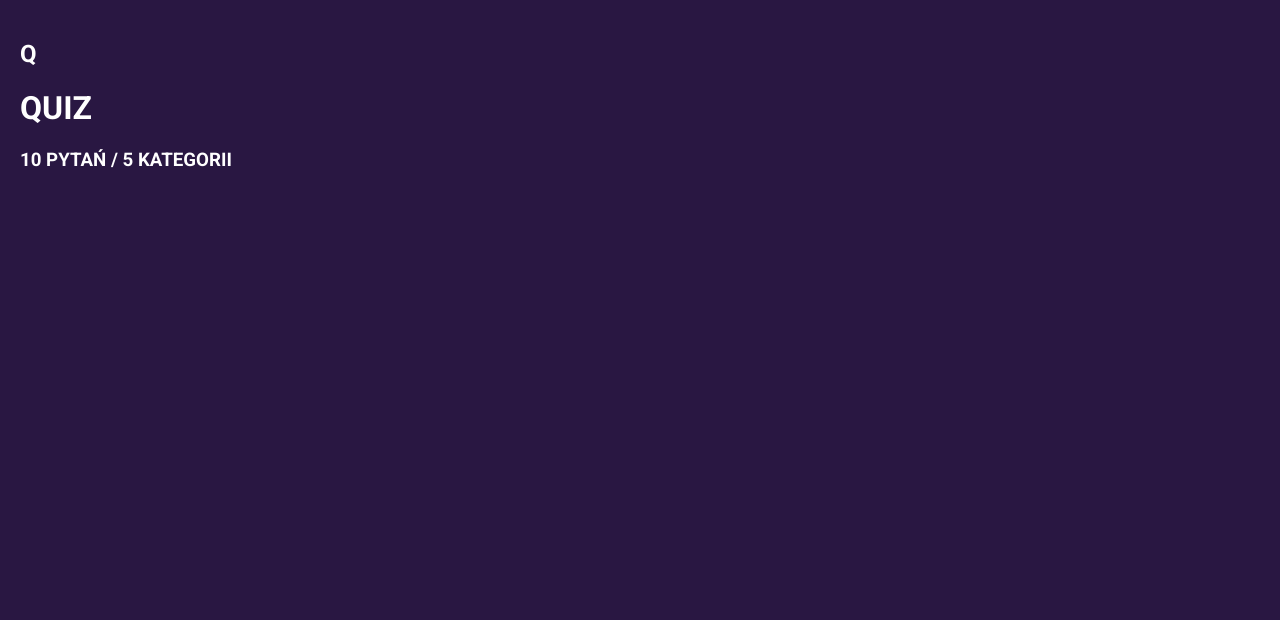
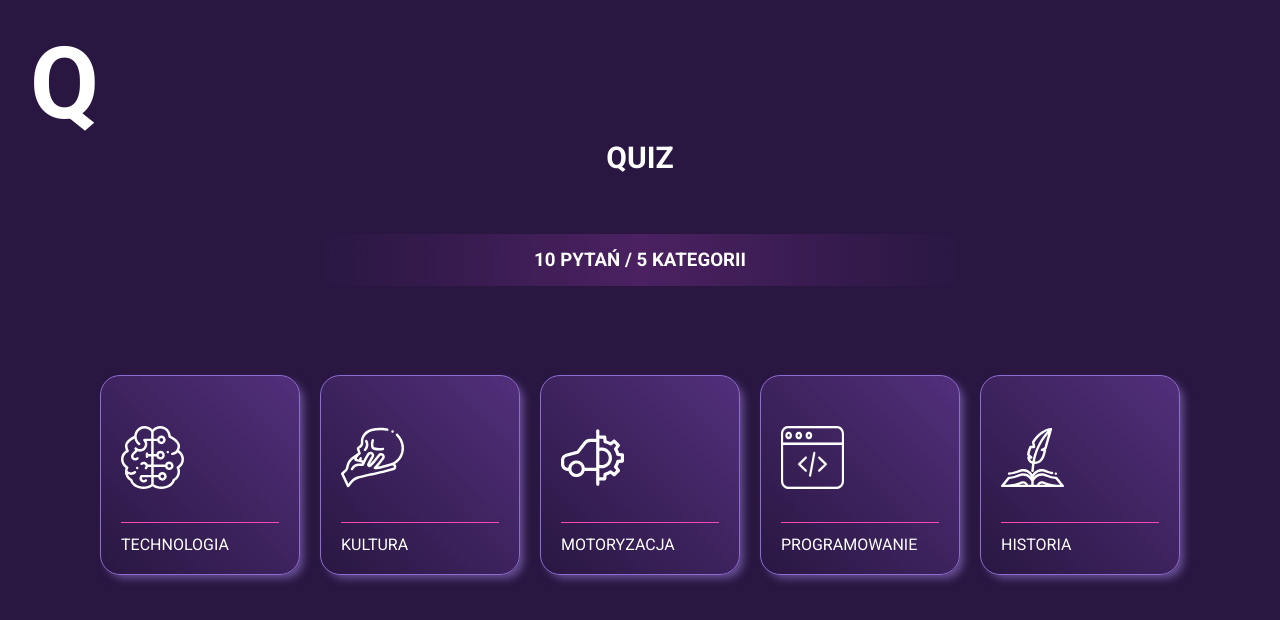
Before and after one commit to KaweckiBartek/Gatsby-quiz-app, a Gatsby site in the folder quiz-app/: page / in a window 1280 px wide. Built offline with nearby package versions, Linux system fonts and the light colour scheme; Gatsby itself is replaced by a stand-in of ours.

Commit message:
categoriesTile ready

```diff
--- a/quiz-app/gatsby-config.js
+++ b/quiz-app/gatsby-config.js
@@ -11,6 +11,7 @@ module.exports = {
     'gatsby-plugin-sharp',
     'gatsby-transformer-sharp',
     `gatsby-plugin-react-helmet`,
+    `gatsby-transformer-inline-svg`,
     {
       resolve: `gatsby-source-filesystem`,
       options: {
@@ -18,17 +19,6 @@ module.exports = {
         name: `images`,
       },
     },
-    // {
-    //   resolve: `gatsby-plugin-manifest`,
-    //   options: {
-    //     name: `GatsbyJS`,
-    //     short_name: `GatsbyJS`,
-    //     start_url: `/`,
-    //     background_color: `#f7f0eb`,
-    //     theme_color: `#a2466c`,
-    //     display: `standalone`,
-    //   },
-    // },
     {
       resolve: `gatsby-plugin-typescript`,
       options: {
@@ -43,5 +33,13 @@ module.exports = {
         precachePages: [`/about-us/`, `/projects/*`],
       },
     },
+    {
+      resolve: "gatsby-plugin-react-svg",
+      options: {
+        rule: {
+          include: /\.inline\.svg$/
+        }
+      }
+    },
   ],
 }
--- a/quiz-app/package.json
+++ b/quiz-app/package.json
@@ -19,9 +19,11 @@
     "gatsby-plugin-manifest": "^2.10.0",
     "gatsby-plugin-offline": "^3.8.0",
     "gatsby-plugin-react-helmet": "^3.9.0",
+    "gatsby-plugin-react-svg": "^3.0.0",
     "gatsby-plugin-sass": "^3.0.0",
     "gatsby-plugin-sharp": "^2.13.0",
     "gatsby-source-filesystem": "^2.10.0",
+    "gatsby-transformer-inline-svg": "0.0.7",
     "gatsby-transformer-sharp": "^2.11.0",
     "react": "^16.12.0",
     "react-dom": "^16.12.0",
--- /dev/null
+++ b/quiz-app/src/components/categories/CategoryTile.tsx
@@ -0,0 +1,20 @@
+import React from 'react'
+
+const CategoryTile = ({icon , title, size }) => {
+
+  return (
+    <div className="category__tile"
+      style={{ width: size, height: size }}
+    >
+      <img className="category__tile__icon"
+        src={icon}
+        alt="icon" />
+      <div>
+        <div className="category__tile__border"></div>
+        <h4 className="category__tile__title">{title}</h4>
+      </div>
+    </div>
+  )
+}
+
+export default CategoryTile
--- a/quiz-app/src/components/categories/index.tsx
+++ b/quiz-app/src/components/categories/index.tsx
@@ -1,11 +1,43 @@
 import React from 'react'
 import Header from '../heading/Header'
+import CategoryTile from './CategoryTile'
+import technology from '../../images/icons/technologia_ikona_.svg'
+import culture from '../../images/icons/kultura_ikona.svg'
+import automotive from '../../images/icons/motoryzacja_ikona.svg'
+import programing from '../../images/icons/programowanie_ikona.svg'
+import history from '../../images/icons/historia_ikona.svg'
+
 
 const Categories = () => {
+  const categories = [
+    {
+      title: "TECHNOLOGIA",
+      icon: technology,
+    },
+    {
+      title: "KULTURA",
+      icon: culture,
+    },
+    {
+      title: "MOTORYZACJA",
+      icon: automotive,
+    },
+    {
+      title: "PROGRAMOWANIE",
+      icon: programing,
+    },
+    {
+      title: "HISTORIA",
+      icon: history,
+    },
+  ]
+
   return (
     <div className="categories">
       <Header text="10 PYTAŃ / 5 KATEGORII" />
-
+      <div className="categories__box">
+        {categories.map((tile) => <CategoryTile title={tile.title} icon={ tile.icon} size="200px"/>)}
+      </div>
     </div>
   )
 }
--- /dev/null
+++ b/quiz-app/src/custom.d.ts
@@ -0,0 +1,4 @@
+declare module "*.svg" {
+  const content: any;
+  export default content;
+}
--- a/quiz-app/src/pages/index.tsx
+++ b/quiz-app/src/pages/index.tsx
@@ -7,8 +7,10 @@ import '../styles/themes/default/theme.scss';
 
 export default function Home() {
   return <div className="home">
-    <QLogo />
-    <QUIZLogo />
+    <div className="home__header">
+      <QLogo />
+      <QUIZLogo />
+    </div>
     <Categories />
   </div>
 }
--- /dev/null
+++ b/quiz-app/src/styles/themes/default/components/_categories.scss
@@ -0,0 +1,50 @@
+.categories {
+  display: flex;
+  flex-direction: column;
+  align-items: center;
+  margin-top: 20px;
+
+  &__box {
+    display: flex;
+    flex-wrap: wrap;
+    width: 100vw;
+    margin-top: 60px;
+    align-items: center;
+    justify-content: center;
+  }
+}
+
+.category__tile {
+  margin: 10px;
+  display: flex;
+  flex-direction: column;
+  justify-content: space-between;
+  padding: 20px;
+  border: 1px solid #8f6cd1;
+  border-radius: 20px;
+  background: linear-gradient(45deg, $c-backgroundDefault, #522f7b);
+  -webkit-box-shadow: 5px 5px 9px -2px #6c5399;
+  box-shadow: 5px 5px 9px -2px #6c5399;
+  transition: 0.5s;
+  &:hover {
+    background: linear-gradient(45deg, #b2368c, #381f55);
+    transition: 0.5s;
+    transform: scale(1.05);
+  }
+  &__icon {
+    width: 63px;
+    height: 63px;
+    margin: 30px 0;
+  }
+
+  &__border {
+    width: 100%;
+    border-bottom: 1px solid #f849b3;
+  }
+
+  &__title {
+    font-size: 16px;
+    font-weight: 400;
+    margin: 12px 0 0 0;
+  }
+}
--- a/quiz-app/src/styles/themes/default/components/_home.scss
+++ b/quiz-app/src/styles/themes/default/components/_home.scss
@@ -1,5 +1,12 @@
-.home{
-  background-color: $c-valhalla;
+.home {
+  background-color: $c-backgroundDefault;
   height: 100vh;
   padding: 20px;
+  display: flex;
+  flex-direction: column;
+  align-items: center;
 }
+
+.home__header{
+  margin-top: 100px;
+}
--- a/quiz-app/src/styles/themes/default/components/_logo.scss
+++ b/quiz-app/src/styles/themes/default/components/_logo.scss
@@ -1,7 +1,11 @@
 .q__logo{
-
+ position: fixed;
+ top: 25px;
+ left: 30px;
+ font-size: 100px;
+ margin: 0;
 }
 
 .quiz__logo{
-
+  font-size: 30px;
 }
--- a/quiz-app/src/styles/themes/default/components/heading.scss
+++ b/quiz-app/src/styles/themes/default/components/heading.scss
@@ -1,4 +1,6 @@
 .heading__header{
+  text-align: center;
+  width: 50vw;
   padding: 15px 40px;
-  background: linear-gradient(to left, #26153d, #4b2161, #26153d)
+  background: linear-gradient(to left, $c-backgroundDefault, #4b2161, $c-backgroundDefault)
 }
--- a/quiz-app/src/styles/themes/default/theme.scss
+++ b/quiz-app/src/styles/themes/default/theme.scss
@@ -7,3 +7,6 @@
 
 
 @import './components/home';
+@import './components/heading';
+@import './components/logo';
+@import './components/categories';
```
Also changed, not shown: 1 other file.
